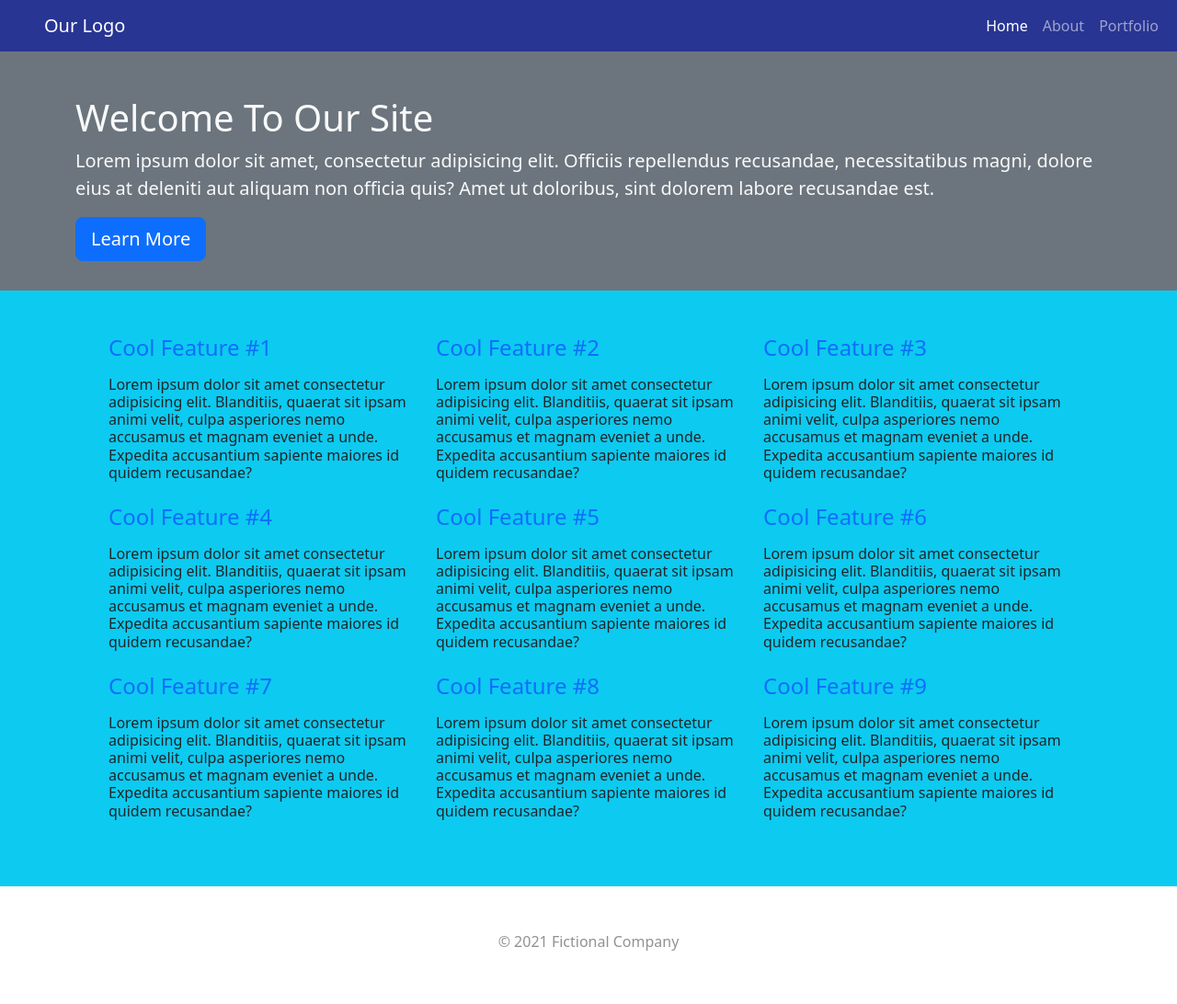
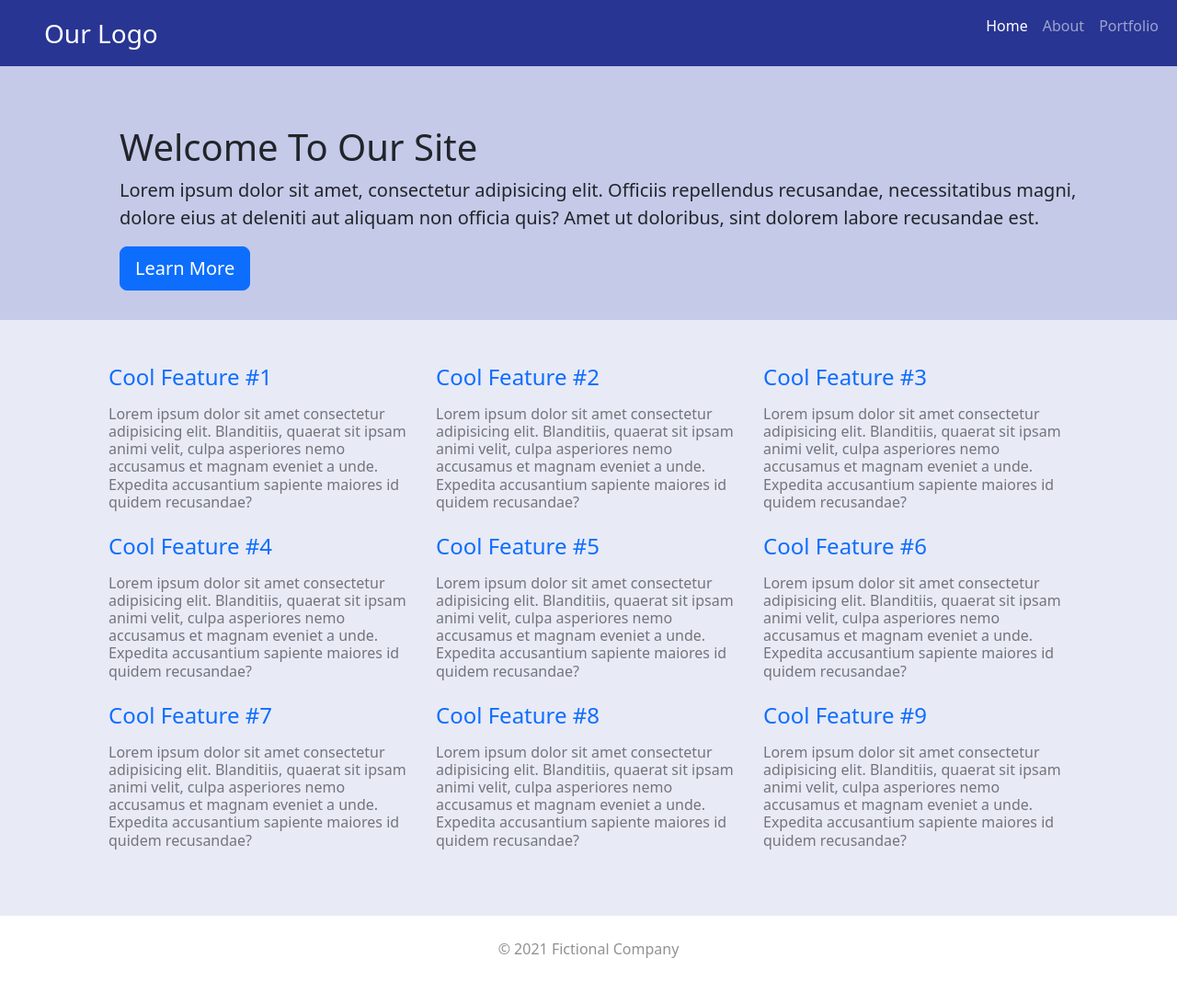
Before and after one commit to dimitrispn/Ultimate-2023-Udemy-Project-12-229, a plain HTML site: page index.html in a window 1280 px wide. Shown: the whole page at 92% size. Drawn offline with nearby package versions, Linux system fonts and the light colour scheme.

Commit message:
v.3 (different changes: colors, fonts, margin, padding)

```diff
--- a/index.html
+++ b/index.html
@@ -14,12 +14,12 @@
 
   <nav class="navbar navbar-expand-sm bg-primary navbar-dark">
     <div class="container-fluid ps-5">
-      <a class="navbar-brand" href="#">Our Logo</a>
+      <a class="navbar-brand fs-3" href="#">Our Logo</a>
       <button class="navbar-toggler" type="button" data-bs-toggle="collapse" data-bs-target="#navbarNavAltMarkup"
         aria-controls="navbarNavAltMarkup" aria-expanded="false" aria-label="Toggle navigation">
         <span class="navbar-toggler-icon"></span>
       </button>
-      <div class="collapse navbar-collapse" id="navbarNavAltMarkup">
+      <div class="collapse navbar-collapse pb-3" id="navbarNavAltMarkup">
         <div class="navbar-nav ms-auto">
           <a class="nav-link active" aria-current="page" href="#">Home</a>
           <a class="nav-link" href="#">About</a>
@@ -32,12 +32,11 @@
 
 
 
-  <section class="bg-secondary text-light p-5 text-center">
+  <section class="bg-secondary text-light p-5 text-center text">
     <div class="container">
-      <div>
+      <div class="ps-5 text-dark">
 
-
-        <h1 class="text-start">Welcome To Our Site</h1>
+        <h1 class="text-start fs-1 mt-3">Welcome To Our Site</h1>
         <p class="text-start fs-5">Lorem ipsum dolor sit amet, consectetur adipisicing elit. Officiis repellendus
           recusandae, necessitatibus magni, dolore eius at deleniti aut aliquam non officia quis? Amet ut doloribus,
           sint dolorem labore recusandae est.</p>
@@ -57,7 +56,7 @@
           <p class="text-primary">
             Cool Feature #1
           </p>
-          <p class="fs-6 text">Lorem ipsum dolor sit amet consectetur adipisicing elit. Blanditiis, quaerat sit ipsam
+          <p class="fs-6 text-black-50">Lorem ipsum dolor sit amet consectetur adipisicing elit. Blanditiis, quaerat sit ipsam
             animi velit, culpa asperiores nemo accusamus et magnam eveniet a unde. Expedita accusantium sapiente maiores
             id quidem recusandae?</p>
         </h3>
@@ -65,64 +64,72 @@
           <p class="text-primary">
             Cool Feature #2
           </p>
-          <p class="fs-6 text">Lorem ipsum dolor sit amet consectetur
-            adipisicing elit. Blanditiis, quaerat sit ipsam animi velit, culpa asperiores nemo accusamus et magnam eveniet
+          <p class="fs-6 text-black-50">Lorem ipsum dolor sit amet consectetur
+            adipisicing elit. Blanditiis, quaerat sit ipsam animi velit, culpa asperiores nemo accusamus et magnam
+            eveniet
             a unde. Expedita accusantium sapiente maiores id quidem recusandae?</p>
         </h3>
         <h3 class="col fs-4 text text-start">
           <p class="text-primary">
             Cool Feature #3
           </p>
-          <p class="fs-6 text">Lorem ipsum dolor sit amet consectetur
-            adipisicing elit. Blanditiis, quaerat sit ipsam animi velit, culpa asperiores nemo accusamus et magnam eveniet
+          <p class="fs-6 text-black-50">Lorem ipsum dolor sit amet consectetur
+            adipisicing elit. Blanditiis, quaerat sit ipsam animi velit, culpa asperiores nemo accusamus et magnam
+            eveniet
             a unde. Expedita accusantium sapiente maiores id quidem recusandae?</p>
         </h3>
         <h3 class="col fs-4 text text-start">
           <p class="text-primary">
             Cool Feature #4
           </p>
-          <p class="fs-6 text">Lorem ipsum dolor sit amet consectetur
-            adipisicing elit. Blanditiis, quaerat sit ipsam animi velit, culpa asperiores nemo accusamus et magnam eveniet
+          <p class="fs-6 text-black-50">Lorem ipsum dolor sit amet consectetur
+            adipisicing elit. Blanditiis, quaerat sit ipsam animi velit, culpa asperiores nemo accusamus et magnam
+            eveniet
             a unde. Expedita accusantium sapiente maiores id quidem recusandae?</p>
         </h3>
         <h3 class="col fs-4 text text-start">
           <p class="text-primary">
             Cool Feature #5
           </p>
-          <p class="fs-6 text">Lorem ipsum dolor sit amet consectetur
-            adipisicing elit. Blanditiis, quaerat sit ipsam animi velit, culpa asperiores nemo accusamus et magnam eveniet
+          <p class="fs-6 text-black-50">Lorem ipsum dolor sit amet consectetur
+            adipisicing elit. Blanditiis, quaerat sit ipsam animi velit, culpa asperiores nemo accusamus et magnam
+            eveniet
             a unde. Expedita accusantium sapiente maiores id quidem recusandae?</p>
         </h3>
         <h3 class="col fs-4 text text-start">
           <p class="text-primary">
             Cool Feature #6
           </p>
-          <p class="fs-6 text">Lorem ipsum dolor sit amet consectetur
-            adipisicing elit. Blanditiis, quaerat sit ipsam animi velit, culpa asperiores nemo accusamus et magnam eveniet
+          <p class="fs-6 text-black-50 ">Lorem ipsum dolor sit amet consectetur
+            adipisicing elit. Blanditiis, quaerat sit ipsam animi velit, culpa asperiores nemo accusamus et magnam
+            eveniet
             a unde. Expedita accusantium sapiente maiores id quidem recusandae?</p>
         </h3>
         <h3 class="col fs-4 text text-start">
           <p class="text-primary">
             Cool Feature #7
           </p>
-          <p class="fs-6 text">Lorem ipsum dolor sit amet consectetur
-            adipisicing elit. Blanditiis, quaerat sit ipsam animi velit, culpa asperiores nemo accusamus et magnam eveniet
+          <p class="fs-6 text-black-50">Lorem ipsum dolor sit amet consectetur
+            adipisicing elit. Blanditiis, quaerat sit ipsam animi velit, culpa asperiores nemo accusamus et magnam
+            eveniet
             a unde. Expedita accusantium sapiente maiores id quidem recusandae?</p>
         </h3>
         <h3 class="col fs-4 text text-start">
           <p class="text-primary">
             Cool Feature #8
           </p>
-          <p class="fs-6 text">Lorem ipsum dolor sit amet consectetur
-            adipisicing elit. Blanditiis, quaerat sit ipsam animi velit, culpa asperiores nemo accusamus et magnam eveniet
+          <p class="fs-6 text-black-50">Lorem ipsum dolor sit amet consectetur
+            adipisicing elit. Blanditiis, quaerat sit ipsam animi velit, culpa asperiores nemo accusamus et magnam
+            eveniet
             a unde. Expedita accusantium sapiente maiores id quidem recusandae?</p>
         </h3>
         <h3 class="col fs-4 text text-start">
           <p class="text-primary">
             Cool Feature #9
           </p>
-          <p class="fs-6 text">Lorem ipsum dolor sit amet consectetur
-            adipisicing elit. Blanditiis, quaerat sit ipsam animi velit, culpa asperiores nemo accusamus et magnam eveniet
+          <p class="fs-6 text-black-50">Lorem ipsum dolor sit amet consectetur
+            adipisicing elit. Blanditiis, quaerat sit ipsam animi velit, culpa asperiores nemo accusamus et magnam
+            eveniet
             a unde. Expedita accusantium sapiente maiores id quidem recusandae?</p>
         </h3>
       </div>
@@ -131,7 +138,7 @@
 
   </section>
 
-  <footer class="p-5 container text-center fs-6 text-body-tertiary">
+  <footer class="p-5 container text-center fs-6 text-body-tertiary pt-4">
 
     &#169; 2021 Fictional Company
   </footer>
--- a/style.css
+++ b/style.css
@@ -1,3 +1,15 @@
 .bg-primary{
     background-color: #283593!important;
 }
+
+.bg-secondary{
+    background-color: #c5cae9!important;
+}
+
+.bg-info{
+    background-color: #e8eaf6!important;
+}
+
+/* .text-primary{
+    background-color: #283593!important;
+} */
```
